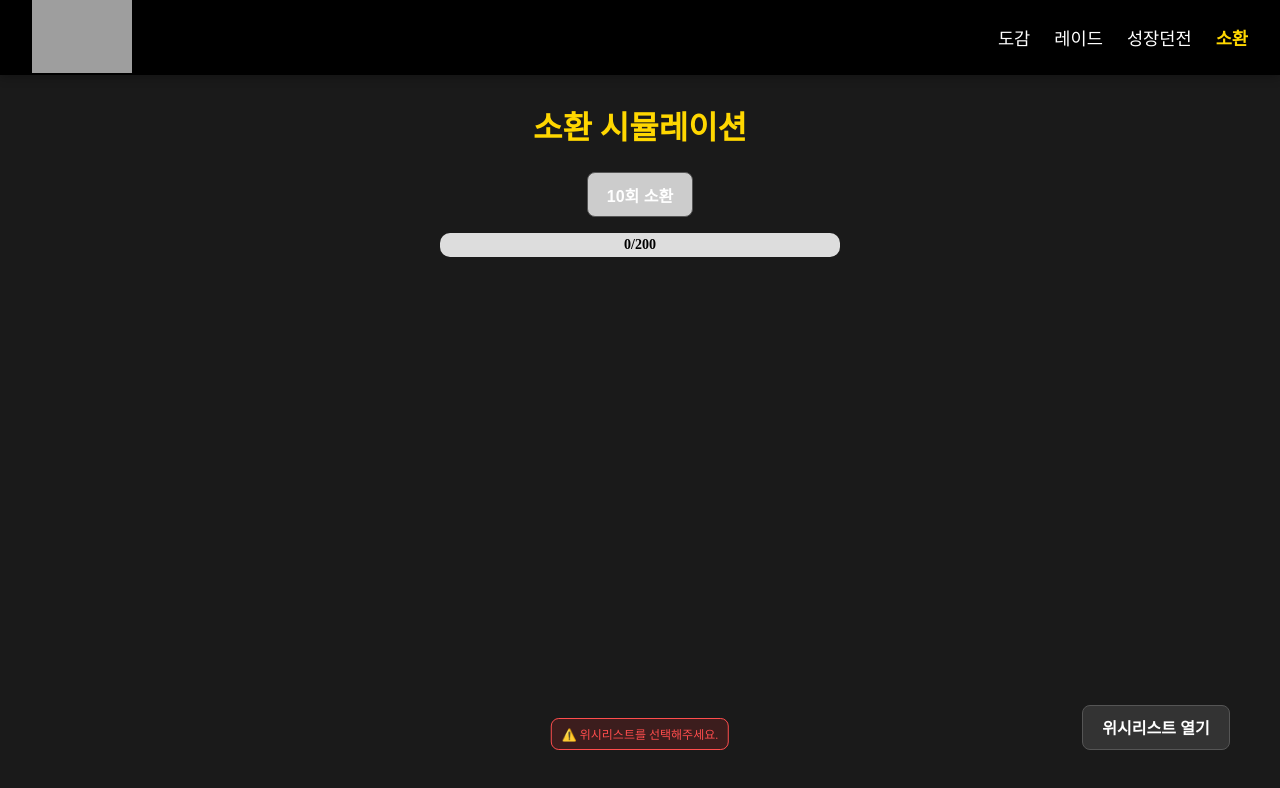
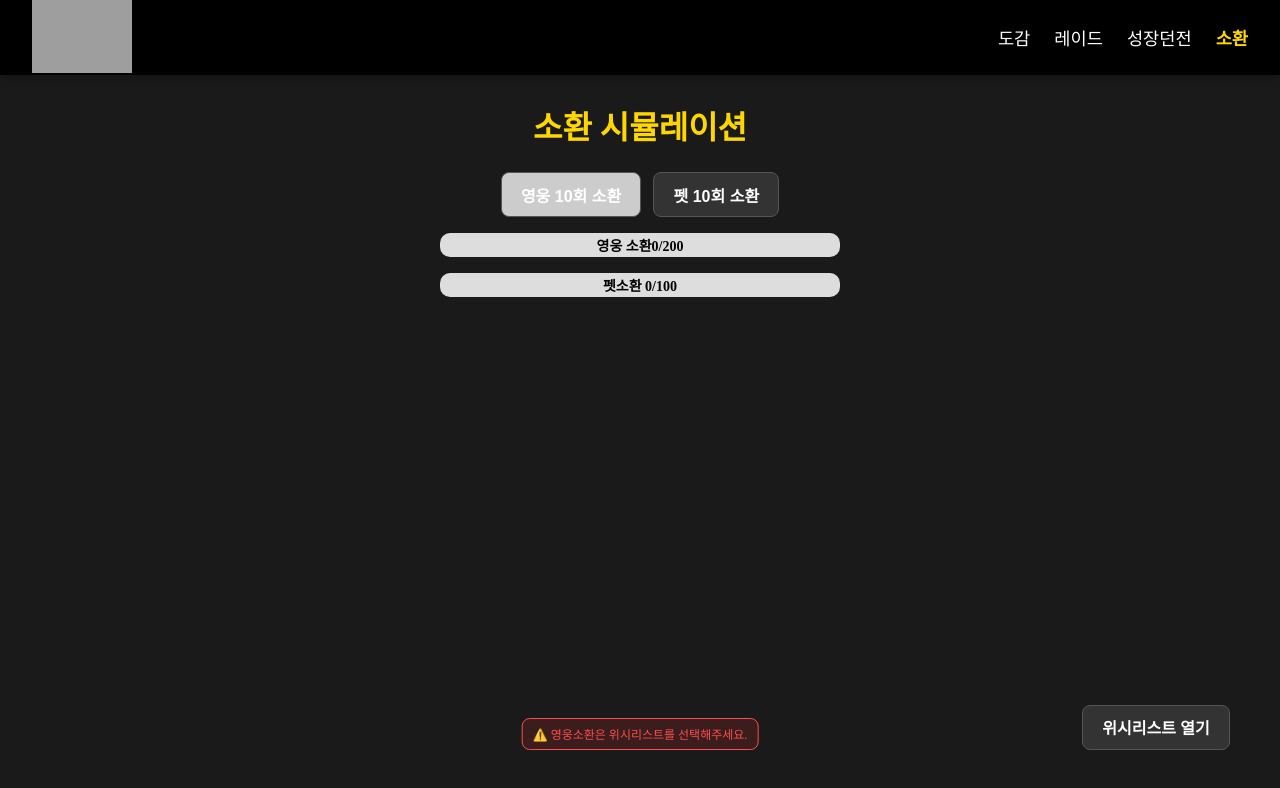
Before and after one commit to Dongsusin/SavenKnight, a React (Vite) app: page /summon in a window 1280 px wide. Shown: the top 788 px of the page. Built offline with nearby package versions, Linux system fonts and the light colour scheme; grey boxes are pictures that could not be loaded.

Commit message:
펫 소환 추가

```diff
--- a/src/data/pets.json
+++ b/src/data/pets.json
@@ -4,6 +4,7 @@
     "name": "루",
     "group": "축복의 천사",
     "rarity": "세븐나이츠",
+    "grade": "S",
     "skillDescription": "방어력 증가 22% [상시]"
   },
   {
@@ -11,6 +12,7 @@
     "name": "이린",
     "group": "사냥터의 왕",
     "rarity": "세븐나이츠",
+    "grade": "S",
     "skillDescription": "물리 공격력 증가 21% [상시]"
   },
   {
@@ -18,6 +20,7 @@
     "name": "리첼",
     "group": "고귀한 귀족",
     "rarity": "세븐나이츠",
+    "grade": "S",
     "skillDescription": ["약점 공격 확률 증가 13% [상시]","피해량 증가 8% [상시]"]
   },
   {
@@ -25,6 +28,7 @@
     "name": "크리",
     "group": "복수의 악마",
     "rarity": "세븐나이츠",
+    "grade": "S",
     "skillDescription": ["효과 적중률 증가 19% [상시]","모든 공격력 증가 12% [상시]"]
   },
   {
@@ -32,6 +36,7 @@
     "name": "파이크",
     "group": "따뜻한 눈보라",
     "rarity": "세븐나이츠",
+    "grade": "S",
     "skillDescription": ["효과 저항 증가 19% [상시]","방어력 증가 13% [상시]"]
   },
   {
@@ -39,6 +44,7 @@
     "name": "델로",
     "group": "작은 사신",
     "rarity": "세븐나이츠",
+    "grade": "S",
     "skillDescription": "치명타 확률 증가 21% [상시]"
   },
   {
@@ -46,6 +52,7 @@
     "name": "연지",
     "group": "잠을 인도하는",
     "rarity": "(구)사황",
+    "grade": "S",
     "skillDescription": "마법 공격력 증가 21% [상시]"
   },
   {
@@ -53,6 +60,7 @@
     "name": "아이반",
     "group": "보호의",
     "rarity": "에반원정대",
+    "grade": "B",
     "skillDescription": "최대 생명력 증가 11% [상시]"
   },
   {
@@ -60,6 +68,7 @@
     "name": "카렌",
     "group": "작은 성녀",
     "rarity": "에반원정대",
+    "grade": "B",
     "skillDescription": "주는 회복량 증가 14% [상시]"
   },
   {
@@ -67,6 +76,7 @@
     "name": "리쿠",
     "group": "분노한 목탁",
     "rarity": "에반원정대",
+    "grade": "B",
     "skillDescription": "막기 확률 증가 11% [상시]"
   },
   {
@@ -74,6 +84,7 @@
     "name": "쥬시",
     "group": "찬란한 날개",
     "rarity": "에반원정대",
+    "grade": "C",
     "skillDescription": "물리 공격력 증가 9% [상시]"
   },
   {
@@ -81,6 +92,7 @@
     "name": "헬레핀",
     "group": "발키리의 그리폰",
     "rarity": "에반원정대",
+    "grade": "A",
      "skillDescription": "막기 확률 증가 17% [상시]"
   },
   {
@@ -88,6 +100,7 @@
     "name": "헤리핀",
     "group": "발키리의 그리폰",
     "rarity": "에반원정대",
+    "grade": "C",
     "skillDescription": "방어력 증가 8% [상시]"
   },
   {
@@ -95,6 +108,7 @@
     "name": "제니퍼",
     "group": "스니퍼의 친구",
     "rarity": "에반원정대",
+    "grade": "C",
     "skillDescription": "최대 생명력 증가 9% [상시]"
   },
   {
@@ -102,6 +116,7 @@
     "name": "유우",
     "group": "여우 구슬",
     "rarity": "모험가",
+    "grade": "C",
     "skillDescription": "마법 공격력 증가 9% [상시]"
   },
   {
@@ -109,6 +124,7 @@
     "name": "크로아",
     "group": "심연의 상징",
     "rarity": "모험가",
+    "grade": "A",
     "skillDescription": "모든 공격력 증가 12% [상시]"
   },
   {
@@ -116,6 +132,7 @@
     "name": "파라곤",
     "group": "하늘의 눈",
     "rarity": "테라영지",
+    "grade": "A",
     "skillDescription": "방어력 증가 17% [상시]"
   },
   {
@@ -123,6 +140,7 @@
     "name": "노트",
     "group": "대도서관",
     "rarity": "테라영지",
+    "grade": "A",
     "skillDescription": "마법 공격력 증가 17% [상시]"
   },
   {
@@ -130,6 +148,7 @@
     "name": "베이",
     "group": "베테랑 해결사",
     "rarity": "테라영지",
+    "grade": "B",
     "skillDescription": "약점 공격 확률 증가 11% [상시]"
   },
   {
@@ -137,6 +156,7 @@
     "name": "니키",
     "group": "완전체 쥐",
     "rarity": "성십자단",
+    "grade": "A",
     "skillDescription": "효과 적중 증가 25% [상시]"
   },
   {
@@ -144,6 +164,7 @@
     "name": "세리",
     "group": "세인의 친구",
     "rarity": "성십자단",
+    "grade": "A",
     "skillDescription": "물리 공격력 증가 17% [상시]"
   },
   {
@@ -151,6 +172,7 @@
     "name": "R-rl",
     "group": "완성형",
     "rarity": "성십자단",
+    "grade": "B",
     "skillDescription": "효과 적중 증가 16% [상시]"
   },
    {
@@ -172,6 +194,7 @@
     "name": "라구리",
     "group": "두꺼비 영웅",
     "rarity": "아소드펫",
+    "grade": "C",
     "skillDescription": "효과 저항 증가 13% [상시]"
   },
   {
@@ -193,6 +216,7 @@
     "name": "니나",
     "group": "감동의 정화",
     "rarity": "아이사펫",
+    "grade": "A",
     "skillDescription": "치명타 확률 증가 17% [상시]"
   },
   {
@@ -200,6 +224,7 @@
     "name": "풍소협",
     "group": "호위 무사",
     "rarity": "아이사펫",
+    "grade": "A",
     "skillDescription": "치명타 피해량 증가 25% [상시]"
   },
   {
@@ -207,6 +232,7 @@
     "name": "뮤뮤",
     "group": "천둥 신선",
     "rarity": "아이사펫",
+    "grade": "A",
     "skillDescription": "피해량 증가 10% [상시]"
   },
   {
@@ -214,6 +240,7 @@
     "name": "믹",
     "group": "황금 상자",
     "rarity": "기타 펫",
+    "grade": "S",
     "skillDescription": "모험에서 골드 20% 추가 획득"
   },
   {
@@ -221,6 +248,7 @@
     "name": "더지",
     "group": "영리한 탐험가",
     "rarity": "기타 펫",
+    "grade": "S",
      "skillDescription": "모험에서 장비 획득 확률 30% 증가"
   },
   {
@@ -228,6 +256,7 @@
     "name": "에리",
     "group": "행복을 전하는",
     "rarity": "기타 펫",
+    "grade": "S",
      "skillDescription": "모험에서 영웅 획득 확률 10% 증가"
   }
 ]
--- a/src/pages/SummonSimulation.jsx
+++ b/src/pages/SummonSimulation.jsx
@@ -1,5 +1,6 @@
 import { useState } from "react";
 import heroes from "../data/heroes.json";
+import pets from "../data/pets.json";
 import "./SummonSimulation.css";
 
 // 소환 등급 확률
@@ -173,6 +174,14 @@ function getRandomHeroByGrade(grade, wishlistGroups, summonCount) {
   return candidates[candidates.length - 1];
 }
 
+// 랜덤으로 펫을 뽑는 함수 추가
+function getRandomPetByGrade(grade, petData) {
+  const candidates = petData.filter(p => p.grade === grade);
+
+  const randomIndex = Math.floor(Math.random() * candidates.length);
+  return candidates[randomIndex];
+}
+
 function summonTenHeroes(wishlistGroups, guaranteedS = false, summonCount = 0) {
   const results = [];
 
@@ -212,6 +221,33 @@ function summonTenHeroes(wishlistGroups, guaranteedS = false, summonCount = 0) {
   return results;
 }
 
+function summonTenPets(petData, summonCount) {
+  const results = [];
+
+  for (let i = 0; i < 9; i++) {
+    const grade = getPetGradeByProbability();
+    const pet = getRandomPetByGrade(grade, petData);
+    if (pet) results.push({ ...pet, flipped: false });
+  }
+
+  // 마지막 1장 처리
+  let lastPet;
+  if (summonCount >= 90 && summonCount < 100) {
+    const sPets = petData.filter(p => p.grade === "S"); // S급 필터
+    const randomIndex = Math.floor(Math.random() * sPets.length);
+    lastPet = { ...sPets[randomIndex], flipped: false }; // S급 추가
+  } else {
+    const grade = getPetGradeByProbability();
+    const pet = getRandomPetByGrade(grade, petData);
+    lastPet = pet ? { ...pet, flipped: false } : null;
+  }
+
+  if (lastPet) results.push(lastPet);
+  return results;
+}
+
+
+
 
 
 function getWishlistGroup(hero) {
@@ -220,6 +256,16 @@ function getWishlistGroup(hero) {
   if (hero.grade === "A") return "group3";
   return null;
 }
+
+function getPetGradeByProbability() {
+  const rand = Math.random() * 100;
+
+  if (rand < 1) return "S"; // 1% 확률로 S급
+  if (rand < 10) return "A"; // 9% 확률로 A급 (1% + 9%)
+  if (rand < 41.5) return "B"; // 31.5% 확률로 B급 (10% + 31.5%)
+  return "C"; // 나머지 58.5% 확률로 C급
+}
+
 
 const MAX_SELECT = {
   group1: 2,
@@ -231,11 +277,33 @@ export default function SummonSimulation() {
   const [summonedHeroes, setSummonedHeroes] = useState([]);
   const [summonCount, setSummonCount] = useState(0);
   const [showWishlist, setShowWishlist] = useState(false);
+const [petSummonCount, setPetSummonCount] = useState(0);
+const [summonedPets, setSummonedPets] = useState([]);
+const [activeTab, setActiveTab] = useState("hero");
+
   const [wishlist, setWishlist] = useState({
     group1: [],
     group2: [],
     group3: [],
   });
+
+  const handlePetSummon = () => {
+  setSummonedPets((prev) => prev.map((p) => ({ ...p, flipped: false })));
+
+  const newPets = summonTenPets(pets, petSummonCount);
+  const hasS = newPets.some((p) => p.grade === "S");
+
+  setTimeout(() => {
+    setSummonedPets(newPets);
+    setPetSummonCount((prev) => {
+      if (hasS && prev < 100) return 100;
+      return Math.min(prev + 10, 100);
+    });
+  }, 400);
+};
+
+
+
 
   const handleSummon = () => {
   setSummonedHeroes((prev) => prev.map((h) => ({ ...h, flipped: false })));
@@ -285,6 +353,13 @@ export default function SummonSimulation() {
     }
   };
 
+  const handlePetFlip = (idx) => {
+  setSummonedPets((prev) =>
+    prev.map((p, i) => (i === idx ? { ...p, flipped: true } : p))
+  );
+};
+
+
   // 진행률 계산 (0~200회 기준, 퍼센트)
 const progressPercent = Math.min((summonCount / 200) * 100, 100);
 
@@ -295,11 +370,26 @@ const progressPercent = Math.min((summonCount / 200) * 100, 100);
       <div className="button-row">
         <button
   className="summon-button"
-  onClick={handleSummon}
+  onClick={() => {
+    handleSummon();
+    setActiveTab("hero");
+  }}
   disabled={!isWishlistFullySelected(wishlist)}
 >
-  10회 소환
+  영웅 10회 소환
 </button>
+
+<button
+  className="summon-button"
+  onClick={() => {
+    handlePetSummon();
+    setActiveTab("pet");
+  }}
+>
+  펫 10회 소환
+</button>
+
+
 
         <button
           className="wishlist-toggle-button"
@@ -314,9 +404,19 @@ const progressPercent = Math.min((summonCount / 200) * 100, 100);
           className="progress-bar"
           style={{ width: `${progressPercent}%` }}
         />
-        <div className="progress-text">{`${summonCount}/200`}</div>
+        <div className="progress-text">{`영웅 소환${summonCount}/200`}</div>
+      </div>
+      <div className="progress-container">
+        <div
+          className="progress-bar"
+          style={{ width: `${(petSummonCount / 100) * 100}%` }}
+        />
+        <div className="progress-text">{`펫소환 ${petSummonCount}/100`}</div>
       </div>
 
+
+      {/* 영웅 카드 */}
+{activeTab === "hero" && (
   <div className="card-grid">
     {summonedHeroes.map((hero, idx) => (
       <div
@@ -349,6 +449,39 @@ const progressPercent = Math.min((summonCount / 200) * 100, 100);
       </div>
     ))}
   </div>
+)}
+
+{/* 펫 카드 */}
+{activeTab === "pet" && (
+  <div className="card-grid">
+    {summonedPets.map((pet, idx) => (
+      <div
+        key={idx}
+        className={`card ${pet.flipped ? "flipped" : ""} ${
+          pet.grade === "S" ? "grade-S" : ""
+        }`}
+        onClick={() => handlePetFlip(idx)}
+      >
+        <div className="card-inner">
+          <div className="card-front">
+            <img src="/펫일반.png" alt="펫카드 뒷면" className="card-image" />
+          </div>
+          <div className="card-back">
+            <img
+              src={`/도감/펫/아이콘/${pet.name}.png`}
+              alt={pet.name}
+              className="card-image"
+            />
+          </div>
+        </div>
+      </div>
+    ))}
+  </div>
+)}
+
+
+
+
 
       {showWishlist && (
         <div className="wishlist-tooltip">
@@ -456,7 +589,7 @@ const progressPercent = Math.min((summonCount / 200) * 100, 100);
 
       {!isWishlistFullySelected(wishlist) && (
         <div className="wishlist-warning">
-          ⚠️ 위시리스트를 선택해주세요.
+          ⚠️ 영웅소환은 위시리스트를 선택해주세요.
         </div>
       )}
     </div>
```
Also changed, not shown: public/펫일반.png (added). Lines whose indentation alone changed are shown as unchanged.
